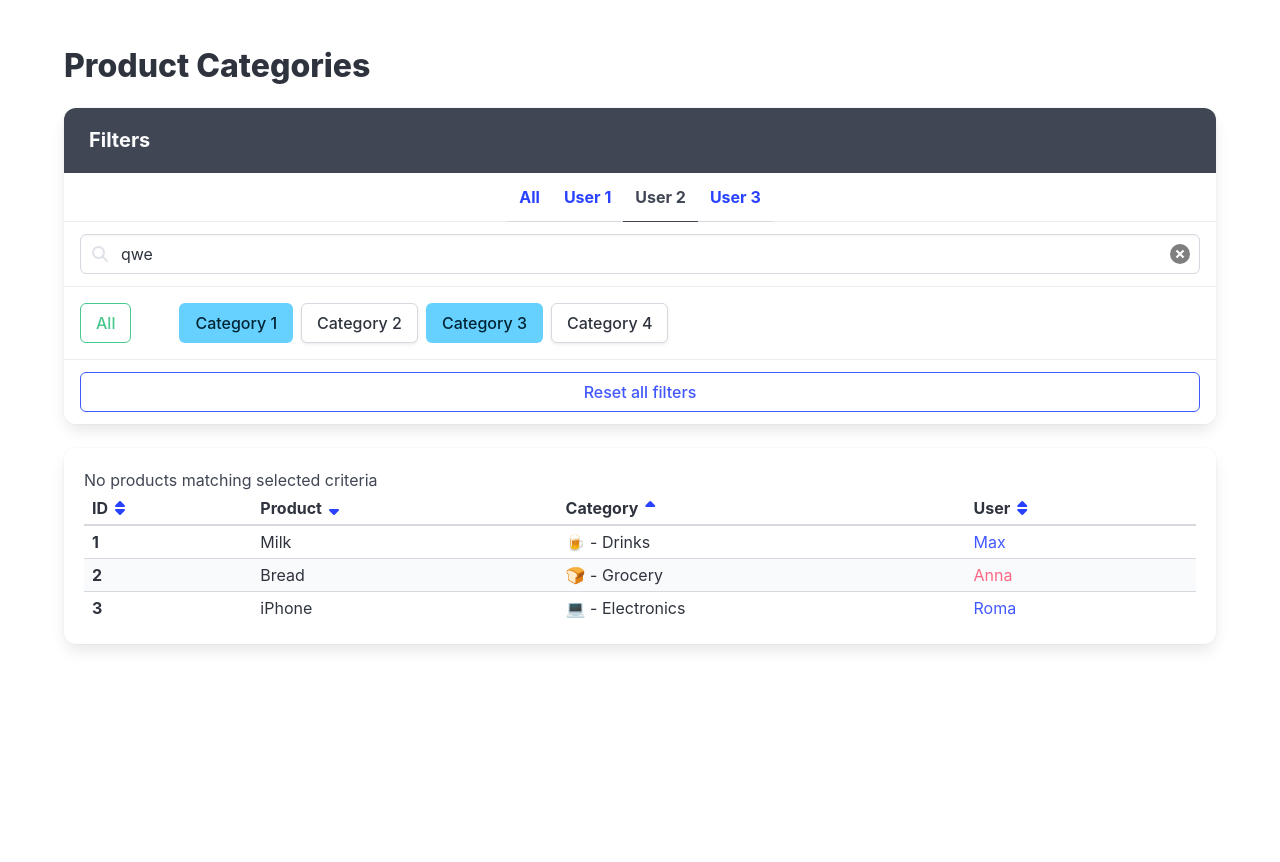
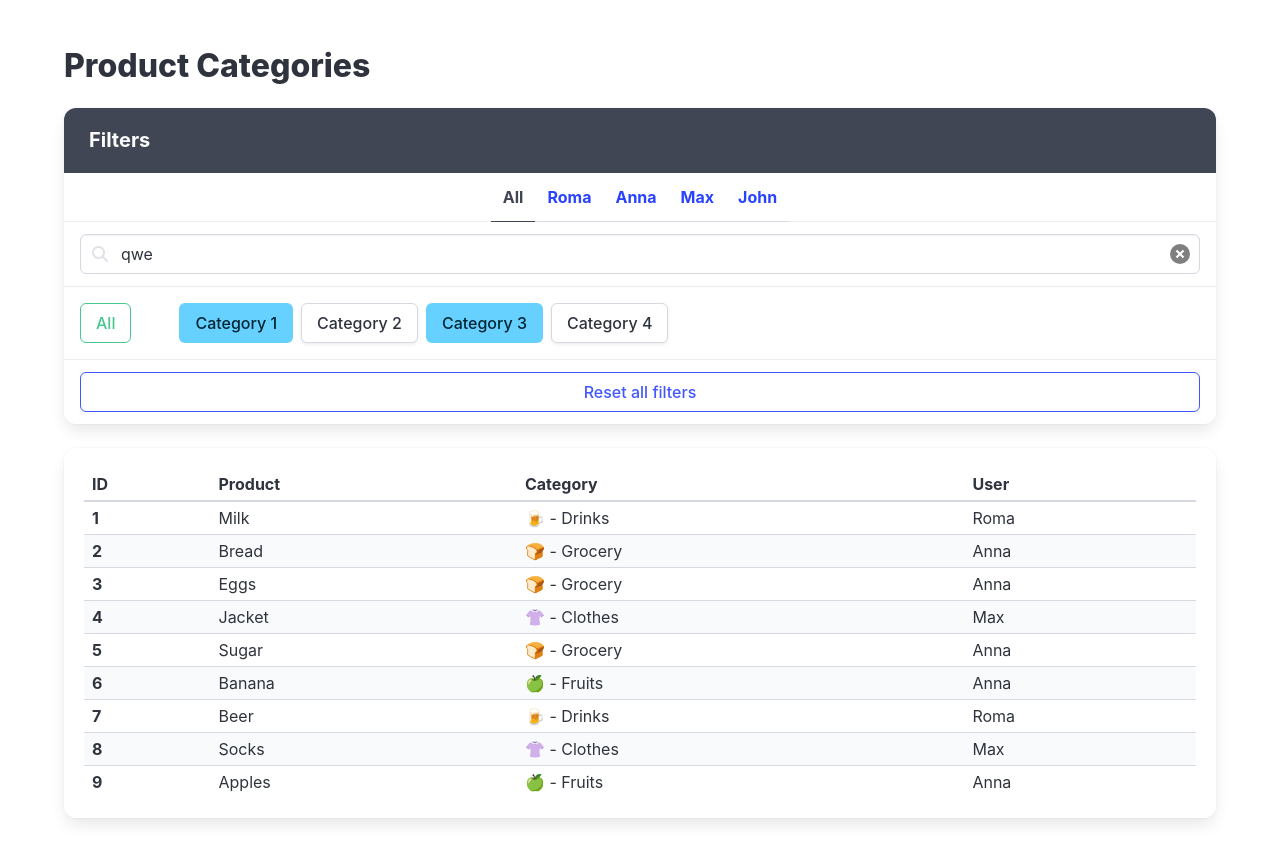
Before and after one commit to AndSLASH/apr25_practice_react, a React (Vite) app: page / in a window 1280 px wide. Shown: the top 862 px of the page. Before the commit the page ends 800 px from the top, so only its background shows below. Built offline with nearby package versions, Linux system fonts and the light colour scheme.

Commit message:
second commit

```diff
--- a/src/App.jsx
+++ b/src/App.jsx
@@ -1,19 +1,37 @@
 /* eslint-disable jsx-a11y/accessible-emoji */
 import React from 'react';
 import './App.scss';
+import 'bulma/css/bulma.css';
+import cn from 'classnames';
+import { useState } from 'react';
 
-// import usersFromServer from './api/users';
-// import categoriesFromServer from './api/categories';
-// import productsFromServer from './api/products';
+import usersFromServer from './api/users';
+import categoriesFromServer from './api/categories';
+import productsFromServer from './api/products';
 
-// const products = productsFromServer.map((product) => {
-//   const category = null; // find by product.categoryId
-//   const user = null; // find by category.ownerId
+const products = productsFromServer.map(product => {
+  const category = categoriesFromServer.find(
+    cat => cat.id === product.categoryId,
+  );
+  const user = category
+    ? usersFromServer.find(u => u.id === category.ownerId)
+    : null;
 
-//   return null;
-// });
+  return {
+    ...product,
+    category,
+    user,
+  };
+});
 
-export const App = () => (
+export const App = () => {
+  const [selectedUserId, setSelectedUserId] = useState(null);
+
+  const filteredProducts = selectedUserId
+    ? products.filter(product => product.user.id === selectedUserId)
+    : products;
+
+  return (
     <div className="section">
       <div className="container">
         <h1 className="title">Product Categories</h1>
@@ -26,31 +44,33 @@ export const App = () => (
               <a
                 data-cy="FilterAllUsers"
                 href="#/"
+                className={cn({
+                  'is-active': selectedUserId === null,
+                })}
+                onClick={event => {
+                  event.preventDefault();
+                  setSelectedUserId(null);
+                }}
               >
                 All
               </a>
 
+              {usersFromServer.map(user => (
                 <a
+                  key={user.id}
                   data-cy="FilterUser"
                   href="#/"
+                  className={cn({
+                    'is-active': selectedUserId === user.id,
+                  })}
+                  onClick={event => {
+                    event.preventDefault();
+                    setSelectedUserId(user.id);
+                  }}
                 >
-              User 1
+                  {user.name}
                 </a>
-
-            <a
-              data-cy="FilterUser"
-              href="#/"
-              className="is-active"
-            >
-              User 2
-            </a>
-
-            <a
-              data-cy="FilterUser"
-              href="#/"
-            >
-              User 3
-            </a>
+              ))}
             </p>
 
             <div className="panel-block">
@@ -95,11 +115,7 @@ export const App = () => (
                 Category 1
               </a>
 
-            <a
-              data-cy="Category"
-              className="button mr-2 my-1"
-              href="#/"
-            >
+              <a data-cy="Category" className="button mr-2 my-1" href="#/">
                 Category 2
               </a>
 
@@ -110,11 +126,7 @@ export const App = () => (
               >
                 Category 3
               </a>
-            <a
-              data-cy="Category"
-              className="button mr-2 my-1"
-              href="#/"
-            >
+              <a data-cy="Category" className="button mr-2 my-1" href="#/">
                 Category 4
               </a>
             </div>
@@ -132,117 +144,51 @@ export const App = () => (
         </div>
 
         <div className="box table-container">
+          {filteredProducts.length === 0 ? (
             <p data-cy="NoMatchingMessage">
               No products matching selected criteria
             </p>
-
+          ) : (
             <table
               data-cy="ProductTable"
               className="table is-striped is-narrow is-fullwidth"
             >
               <thead>
                 <tr>
-              <th>
-                <span className="is-flex is-flex-wrap-nowrap">
-                  ID
-
-                  <a href="#/">
-                    <span className="icon">
-                      <i data-cy="SortIcon" className="fas fa-sort" />
-                    </span>
-                  </a>
-                </span>
-              </th>
-
-              <th>
-                <span className="is-flex is-flex-wrap-nowrap">
-                  Product
-
-                  <a href="#/">
-                    <span className="icon">
-                      <i data-cy="SortIcon" className="fas fa-sort-down" />
-                    </span>
-                  </a>
-                </span>
-              </th>
-
-              <th>
-                <span className="is-flex is-flex-wrap-nowrap">
-                  Category
-
-                  <a href="#/">
-                    <span className="icon">
-                      <i data-cy="SortIcon" className="fas fa-sort-up" />
-                    </span>
-                  </a>
-                </span>
-              </th>
-
-              <th>
-                <span className="is-flex is-flex-wrap-nowrap">
-                  User
-
-                  <a href="#/">
-                    <span className="icon">
-                      <i data-cy="SortIcon" className="fas fa-sort" />
-                    </span>
-                  </a>
-                </span>
-              </th>
+                  <th>ID</th>
+                  <th>Product</th>
+                  <th>Category</th>
+                  <th>User</th>
                 </tr>
               </thead>
-
               <tbody>
-            <tr data-cy="Product">
+                {filteredProducts.map(product => (
+                  <tr data-cy="Product" key={product.id}>
                     <td className="has-text-weight-bold" data-cy="ProductId">
-                1
+                      {product.id}
                     </td>
 
-              <td data-cy="ProductName">Milk</td>
-              <td data-cy="ProductCategory">🍺 - Drinks</td>
+                    <td data-cy="ProductName">{product.name}</td>
+                    <td data-cy="ProductCategory">
+                      {product.category.icon} - {product.category.title}
+                    </td>
 
                     <td
                       data-cy="ProductUser"
-                className="has-text-link"
+                      className={cn({
+                        'has-text-link': product.user.gender === 'm',
+                        'has-text-danger': product.user.gender === 'f',
+                      })}
                     >
-                Max
+                      {product.user.name || 'Unknown'}
                     </td>
                   </tr>
-
-            <tr data-cy="Product">
-              <td className="has-text-weight-bold" data-cy="ProductId">
-                2
-              </td>
-
-              <td data-cy="ProductName">Bread</td>
-              <td data-cy="ProductCategory">🍞 - Grocery</td>
-
-              <td
-                data-cy="ProductUser"
-                className="has-text-danger"
-              >
-                Anna
-              </td>
-            </tr>
-
-            <tr data-cy="Product">
-              <td className="has-text-weight-bold" data-cy="ProductId">
-                3
-              </td>
-
-              <td data-cy="ProductName">iPhone</td>
-              <td data-cy="ProductCategory">💻 - Electronics</td>
-
-              <td
-                data-cy="ProductUser"
-                className="has-text-link"
-              >
-                Roma
-              </td>
-            </tr>
+                ))}
               </tbody>
             </table>
+          )}
         </div>
       </div>
     </div>
   );
+};
```
Lines whose indentation alone changed are shown as unchanged.
